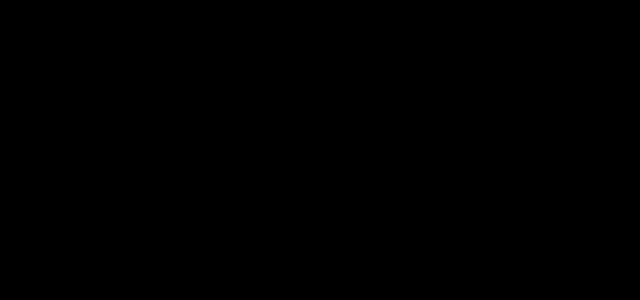
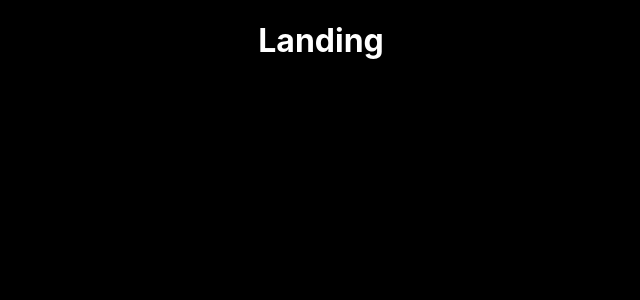
Before and after one commit to zjcrumpton/specflix, a React (Create React App) app: page / in a window 1280 px wide. Shown: the top 300 px of the page, without its empty margins (319-959 px from the left). Built offline with nearby package versions, Linux system fonts and the light colour scheme.

Commit message:
implement routing

```diff
--- a/package.json
+++ b/package.json
@@ -10,8 +10,10 @@
     "@types/node": "^12.0.0",
     "@types/react": "^17.0.0",
     "@types/react-dom": "^17.0.0",
+    "@types/react-router-dom": "^5.1.8",
     "react": "^17.0.2",
     "react-dom": "^17.0.2",
+    "react-router-dom": "^5.2.1",
     "react-scripts": "4.0.3",
     "typescript": "^4.1.2",
     "web-vitals": "^1.0.1"
@@ -39,5 +41,8 @@
       "last 1 firefox version",
       "last 1 safari version"
     ]
+  },
+  "devDependencies": {
+    "eslint-plugin-react": "^7.25.1"
   }
 }
--- a/src/App.tsx
+++ b/src/App.tsx
@@ -1,8 +1,14 @@
 import React from 'react';
 import './App.css';
 
+import { Router } from './navigation';
+
 function App() {
-  return <div className="App"></div>;
+  return (
+    <div className="App">
+      <Router />
+    </div>
+  );
 }
 
 export default App;
--- a/src/index.css
+++ b/src/index.css
@@ -6,6 +6,7 @@ body {
   -webkit-font-smoothing: antialiased;
   -moz-osx-font-smoothing: grayscale;
   background-color: black;
+  color: #ffffff;
 }
 
 code {
--- /dev/null
+++ b/src/navigation/Router.tsx
@@ -0,0 +1,21 @@
+import React, { FC } from 'react';
+import { BrowserRouter, Switch, Route } from 'react-router-dom';
+
+import * as PATHS from './paths';
+import { Landing, Browse, NotFound } from '../pages';
+
+const Router: FC = () => {
+  return (
+    <BrowserRouter>
+      <Switch>
+        <Route exact path={PATHS.HOME} component={Landing} />
+        <Route exact path={PATHS.BROWSE} component={Browse} />
+
+        {/* Catch 404 */}
+        <Route component={NotFound} />
+      </Switch>
+    </BrowserRouter>
+  );
+};
+
+export default Router;
--- /dev/null
+++ b/src/navigation/index.ts
@@ -0,0 +1,4 @@
+import * as PATHS from './paths';
+import Router from './Router';
+
+export { PATHS, Router };
--- /dev/null
+++ b/src/navigation/paths.ts
@@ -0,0 +1,3 @@
+export const HOME = '/';
+export const BROWSE = '/browse';
+export const NOT_FOUND = '/NotFound';
--- /dev/null
+++ b/src/pages/Browse.tsx
@@ -0,0 +1,7 @@
+import React, { FC } from 'react';
+
+const Browse: FC = () => {
+  return <h1>Browse</h1>;
+};
+
+export default Browse;
--- /dev/null
+++ b/src/pages/Landing.tsx
@@ -0,0 +1,7 @@
+import React, { FC } from 'react';
+
+const Landing: FC = () => {
+  return <h1>Landing</h1>;
+};
+
+export default Landing;
--- /dev/null
+++ b/src/pages/NotFound.tsx
@@ -0,0 +1,7 @@
+import React, { FC } from 'react';
+
+const NotFound: FC = () => {
+  return <h1>404 not found</h1>;
+};
+
+export default NotFound;
--- /dev/null
+++ b/src/pages/index.ts
@@ -0,0 +1,5 @@
+import Browse from './Browse';
+import Landing from './Landing';
+import NotFound from './NotFound';
+
+export { Browse, Landing, NotFound };
```
Also changed, not shown: 1 other file (tests, documents, lock files or other folders).
